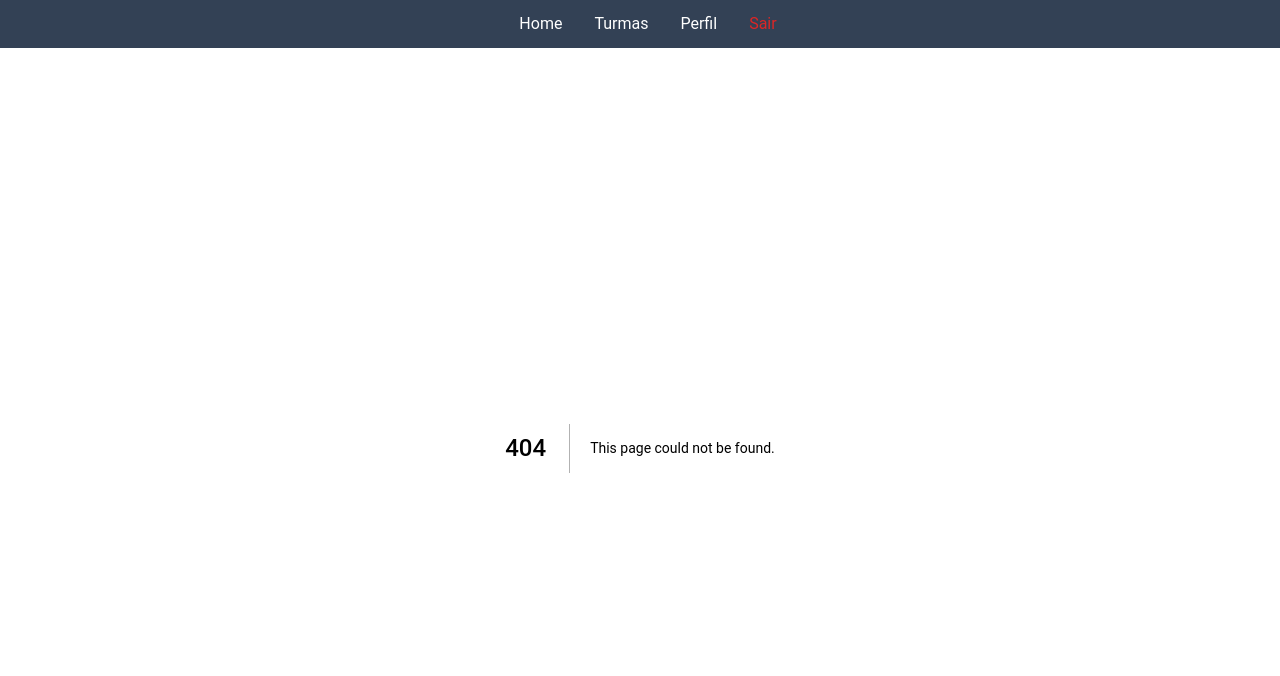
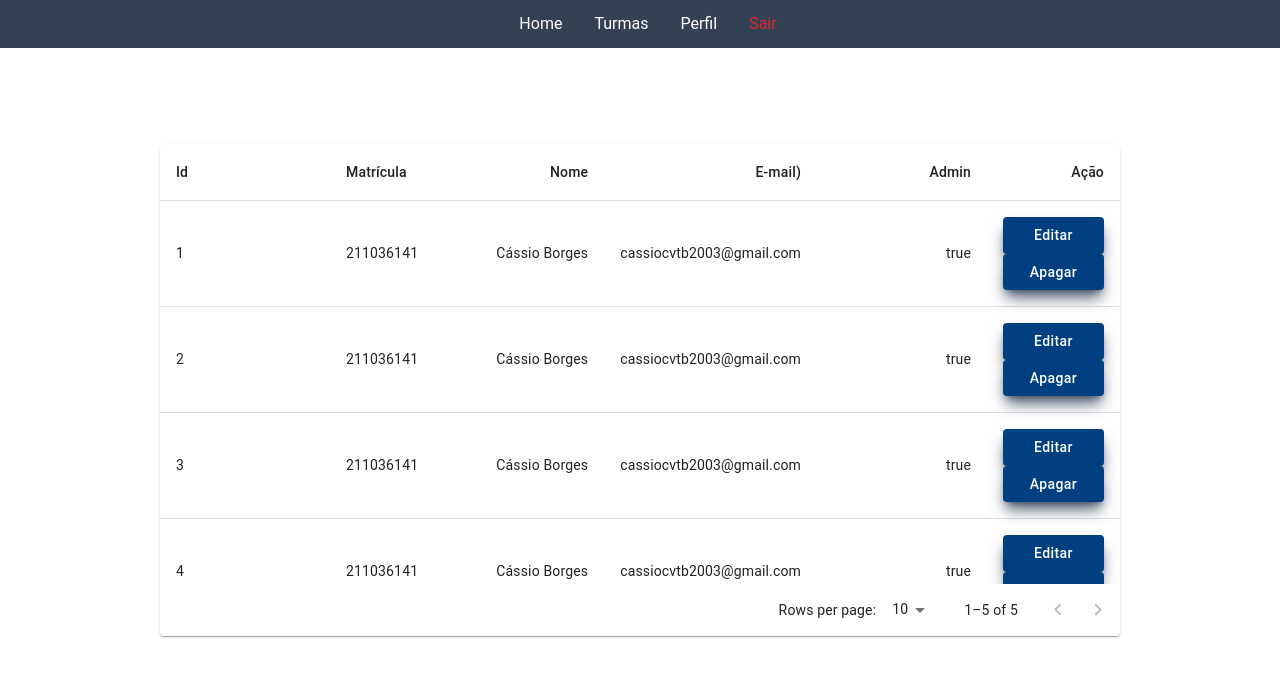
Before and after one commit to Cassio-hue/projeto-bd, a Next.js app in the folder frontend/: page /home/estudantes in a window 1280 px wide. Before the commit this address had no page. Shown: the top 676 px of the page. Built offline with nearby package versions, Linux system fonts and the light colour scheme.

Commit message:
feat: tabela do estudante

```diff
--- a/frontend/src/app/components/Header.tsx
+++ b/frontend/src/app/components/Header.tsx
@@ -6,7 +6,7 @@ import { logout } from '../api/api'
 
 export default function Header() {
   return (
-    <header className="flex items-center h-12 w-full bg-slate-700 text-white">
+    <header className="flex items-center h-12 w-full bg-slate-700 text-white mb-24">
       <nav className={clsx('flex w-full justify-center')}>
         <div>
           <NavOption to="/home">Home</NavOption>
--- /dev/null
+++ b/frontend/src/app/components/Table.tsx
@@ -0,0 +1,172 @@
+import * as React from 'react'
+import Paper from '@mui/material/Paper'
+import Table from '@mui/material/Table'
+import TableBody from '@mui/material/TableBody'
+import TableCell from '@mui/material/TableCell'
+import TableContainer from '@mui/material/TableContainer'
+import TableHead from '@mui/material/TableHead'
+import TablePagination from '@mui/material/TablePagination'
+import TableRow from '@mui/material/TableRow'
+import { Button } from './Button'
+
+interface Column {
+  id: 'id' | 'matricula' | 'nome' | 'email' | 'admin' | 'actions'
+  label: string
+  minWidth?: number
+  align?: 'right'
+  format?: (value: number) => string
+}
+
+const columns: readonly Column[] = [
+  { id: 'id', label: 'Id', minWidth: 170 },
+  { id: 'matricula', label: 'Matrícula', minWidth: 100 },
+  {
+    id: 'nome',
+    label: 'Nome',
+    minWidth: 170,
+    align: 'right',
+    format: (value: number) => value.toLocaleString('en-US'),
+  },
+  {
+    id: 'email',
+    label: 'E-mail)',
+    minWidth: 170,
+    align: 'right',
+    format: (value: number) => value.toLocaleString('en-US'),
+  },
+  {
+    id: 'admin',
+    label: 'Admin',
+    minWidth: 170,
+    align: 'right',
+    format: (value: number) => value.toFixed(2),
+  },
+  {
+    id: 'actions',
+    label: 'Ação',
+    minWidth: 30,
+    align: 'right',
+    format: (value: number) => value.toFixed(2),
+  },
+]
+
+interface Data {
+  id: number
+  matricula: string
+  nome: string
+  email: string
+  admin: string
+}
+
+const rows: Data[] = [
+  {
+    id: 1,
+    nome: 'Cássio Borges',
+    email: 'cassiocvtb2003@gmail.com',
+    matricula: '211036141',
+    admin: 'true',
+  },
+  {
+    id: 2,
+    nome: 'Cássio Borges',
+    email: 'cassiocvtb2003@gmail.com',
+    matricula: '211036141',
+    admin: 'true',
+  },
+  {
+    id: 3,
+    nome: 'Cássio Borges',
+    email: 'cassiocvtb2003@gmail.com',
+    matricula: '211036141',
+    admin: 'true',
+  },
+  {
+    id: 4,
+    nome: 'Cássio Borges',
+    email: 'cassiocvtb2003@gmail.com',
+    matricula: '211036141',
+    admin: 'true',
+  },
+  {
+    id: 5,
+    nome: 'Cássio Borges',
+    email: 'cassiocvtb2003@gmail.com',
+    matricula: '211036141',
+    admin: 'true',
+  },
+]
+
+export default function StickyHeadTable() {
+  const [page, setPage] = React.useState(0)
+  const [rowsPerPage, setRowsPerPage] = React.useState(10)
+
+  const handleChangePage = (event: unknown, newPage: number) => {
+    setPage(newPage)
+  }
+
+  const handleChangeRowsPerPage = (
+    event: React.ChangeEvent<HTMLInputElement>
+  ) => {
+    setRowsPerPage(+event.target.value)
+    setPage(0)
+  }
+
+  return (
+    <Paper sx={{ width: '100%', overflow: 'hidden' }}>
+      <TableContainer sx={{ maxHeight: 440 }}>
+        <Table stickyHeader aria-label="sticky table">
+          <TableHead>
+            <TableRow>
+              {columns.map((column) => (
+                <TableCell
+                  key={column.id}
+                  align={column.align}
+                  style={{ minWidth: column.minWidth }}
+                >
+                  {column.label}
+                </TableCell>
+              ))}
+            </TableRow>
+          </TableHead>
+          <TableBody>
+            {rows
+              .slice(page * rowsPerPage, page * rowsPerPage + rowsPerPage)
+              .map((row) => {
+                return (
+                  <TableRow hover role="checkbox" tabIndex={-1} key={row.id}>
+                    {columns.map((column) => {
+                      if (column.id === 'actions') {
+                        return (
+                          <TableCell key={column.id} align={column.align}>
+                            <Button>Editar</Button>
+                            <Button>Apagar</Button>
+                          </TableCell>
+                        )
+                      }
+                      const value = row[column.id]
+                      return (
+                        <TableCell key={column.id} align={column.align}>
+                          {column.format && typeof value === 'number'
+                            ? column.format(value)
+                            : value}
+                        </TableCell>
+                      )
+                    })}
+                  </TableRow>
+                )
+              })}
+          </TableBody>
+        </Table>
+      </TableContainer>
+      <TablePagination
+        rowsPerPageOptions={[10, 25, 100]}
+        component="div"
+        count={rows.length}
+        rowsPerPage={rowsPerPage}
+        page={page}
+        onPageChange={handleChangePage}
+        onRowsPerPageChange={handleChangeRowsPerPage}
+      />
+    </Paper>
+  )
+}
--- /dev/null
+++ b/frontend/src/app/home/estudantes/page.tsx
@@ -0,0 +1,11 @@
+'use client'
+import clsx from 'clsx'
+import StickyHeadTable from '../../components/Table'
+
+export default function Home() {
+  return (
+    <div className={clsx('w-3/4')}>
+      <StickyHeadTable />
+    </div>
+  )
+}
--- a/frontend/src/app/home/page.tsx
+++ b/frontend/src/app/home/page.tsx
@@ -26,7 +26,7 @@ export default function Home() {
 
   if (admin) {
     return (
-      <div className="flex flex-col gap-5 w-44 mt-32">
+      <div className="flex flex-col gap-5 w-44">
         <Link href={'home/teacher'}>
           <Button>Professor</Button>
         </Link>
@@ -43,7 +43,7 @@ export default function Home() {
     )
   } else {
     return (
-      <div className="flex flex-col gap-5 w-44 mt-32">
+      <div className="flex flex-col gap-5 w-44">
         <Link href={'home/class'}>
           <Button>Turmas</Button>
         </Link>
--- a/frontend/src/app/page.tsx
+++ b/frontend/src/app/page.tsx
@@ -43,7 +43,7 @@ export default function Login() {
     <FormProvider {...methods}>
       <form
         onSubmit={methods.handleSubmit(onSubmit)}
-        className={clsx('flex flex-col gap-8 w-96')}
+        className={clsx('flex flex-col gap-8 w-96 mt-')}
       >
         <Input name="email" type="email" label={'E-mail'} />
         <Input name="password" type="password" label={'Senha'} />
```
